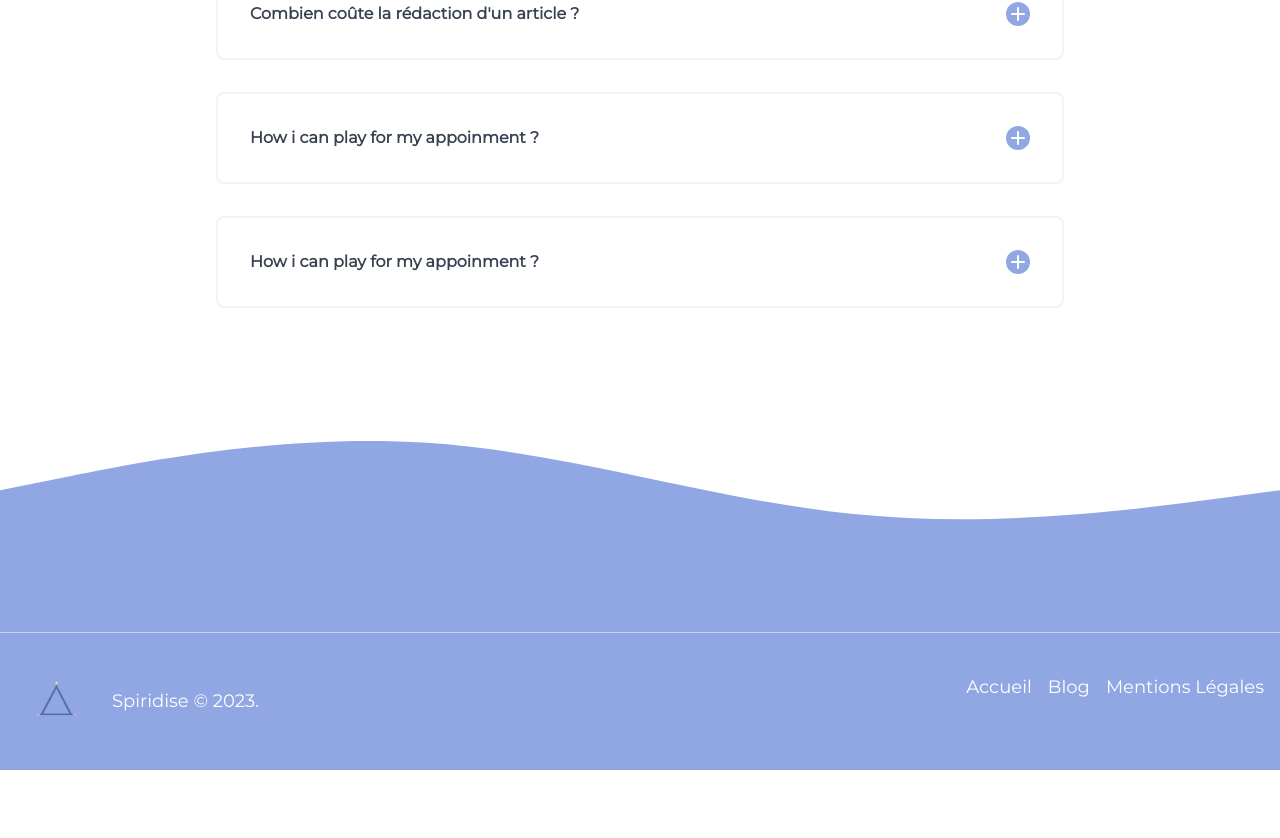
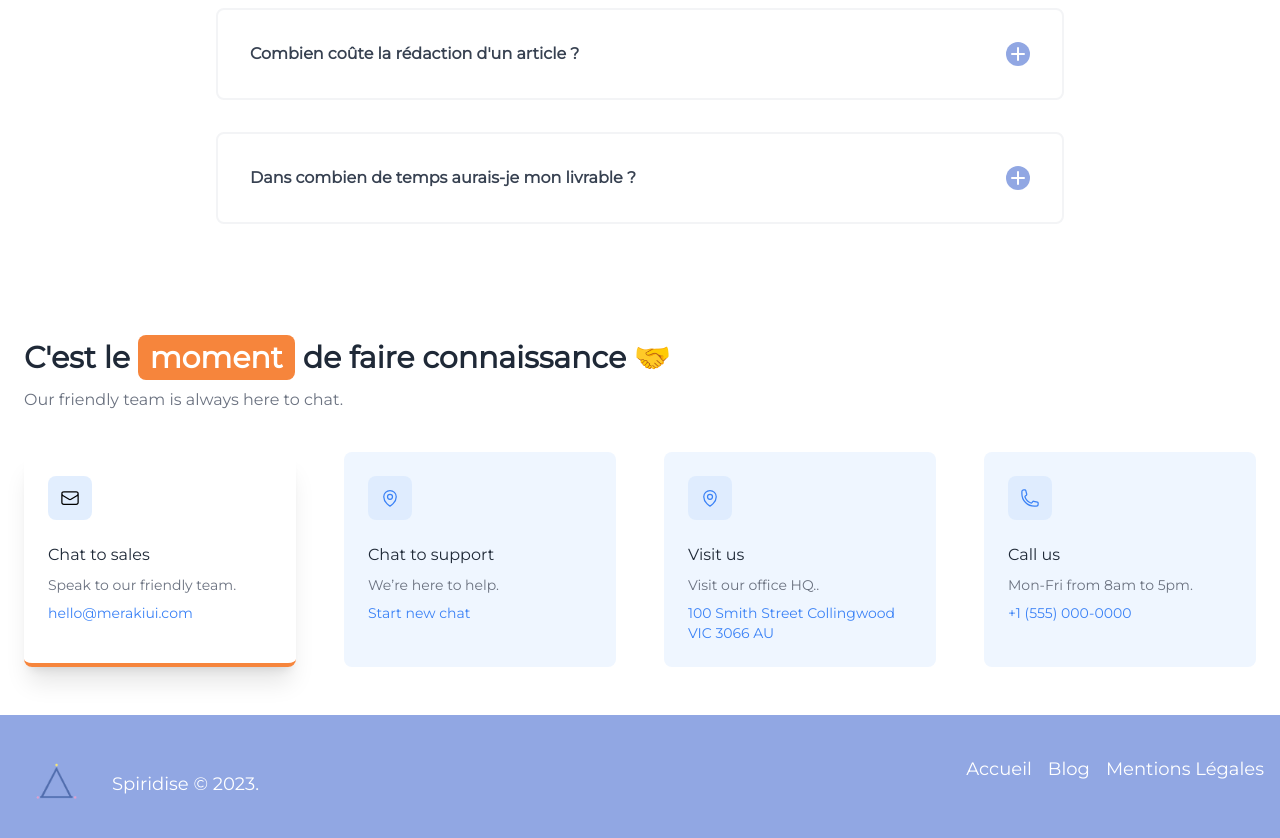
Before and after one commit to AlexandrePDA/Spiridise, a React (Create React App) app: page / in a window 1280 px wide. Shown: the part 5515-6353 px from the top of the page. Before the commit the page ends 6285 px from the top, so only its background shows below. Built offline with nearby package versions, Linux system fonts and the light colour scheme.

Commit message:
modif about me, contact, footer

```diff
--- a/src/Components/Contact.js
+++ b/src/Components/Contact.js
@@ -5,6 +5,72 @@ import React from "react";
 
 const Contact = () => {
   return (
+
+    <section id="contact" class="bg-white dark:bg-gray-900">
+    <div class="container px-6 py-12 mt-5 mx-auto">
+        <div>
+            <h1 class="mt-2 text-2xl font-semibold text-gray-800 md:text-3xl dark:text-white">C'est le <span className="bg-orange-s rounded-lg font-bold px-3 py-1 text-white">moment</span> de faire connaissance 🤝</h1>
+
+            <p class="mt-3 text-gray-500 dark:text-gray-400">Our friendly team is always here to chat.</p>
+        </div>
+
+        <div class="grid grid-cols-1 gap-12 mt-10 sm:grid-cols-2 lg:grid-cols-3 xl:grid-cols-4">
+            <div class="p-4 rounded-lg border-b-4 border-orange-s shadow-xl md:p-6 dark:bg-gray-800">
+                <span class="inline-block p-3  rounded-lg bg-blue-100/80 dark:bg-gray-700">
+                    <svg xmlns="http://www.w3.org/2000/svg"  fill="none" viewBox="0 0 24 24" stroke-width="1.5" stroke="currentColor" class="w-5 h-5">
+                        <path stroke-linecap="round" stroke-linejoin="round" d="M21.75 6.75v10.5a2.25 2.25 0 01-2.25 2.25h-15a2.25 2.25 0 01-2.25-2.25V6.75m19.5 0A2.25 2.25 0 0019.5 4.5h-15a2.25 2.25 0 00-2.25 2.25m19.5 0v.243a2.25 2.25 0 01-1.07 1.916l-7.5 4.615a2.25 2.25 0 01-2.36 0L3.32 8.91a2.25 2.25 0 01-1.07-1.916V6.75" />
+                    </svg>
+                </span>
+
+                <h2 class="mt-4 text-base font-medium text-gray-800 dark:text-white">Chat to sales</h2>
+                <p class="mt-2 text-sm text-gray-500 dark:text-gray-400">Speak to our friendly team.</p>
+                <p class="mt-2 text-sm text-blue-500 dark:text-blue-400">hello@merakiui.com</p>
+            </div>
+
+            <div class="p-4 rounded-lg bg-blue-50 md:p-6 dark:bg-gray-800">
+                <span class="inline-block p-3 text-blue-500 rounded-lg bg-blue-100/80 dark:bg-gray-700">
+                    <svg xmlns="http://www.w3.org/2000/svg" fill="none" viewBox="0 0 24 24" stroke-width="1.5" stroke="currentColor" class="w-5 h-5">
+                        <path stroke-linecap="round" stroke-linejoin="round" d="M15 10.5a3 3 0 11-6 0 3 3 0 016 0z" />
+                        <path stroke-linecap="round" stroke-linejoin="round" d="M19.5 10.5c0 7.142-7.5 11.25-7.5 11.25S4.5 17.642 4.5 10.5a7.5 7.5 0 1115 0z" />
+                    </svg>
+                </span>
+
+                <h2 class="mt-4 text-base font-medium text-gray-800 dark:text-white">Chat to support</h2>
+                <p class="mt-2 text-sm text-gray-500 dark:text-gray-400">We’re here to help.</p>
+                <p class="mt-2 text-sm text-blue-500 dark:text-blue-400">Start new chat</p>
+            </div>
+
+            <div class="p-4 rounded-lg bg-blue-50 md:p-6 dark:bg-gray-800">
+                <span class="inline-block p-3 text-blue-500 rounded-lg bg-blue-100/80 dark:bg-gray-700">
+                    <svg xmlns="http://www.w3.org/2000/svg" fill="none" viewBox="0 0 24 24" stroke-width="1.5" stroke="currentColor" class="w-5 h-5">
+                        <path stroke-linecap="round" stroke-linejoin="round" d="M15 10.5a3 3 0 11-6 0 3 3 0 016 0z" />
+                        <path stroke-linecap="round" stroke-linejoin="round" d="M19.5 10.5c0 7.142-7.5 11.25-7.5 11.25S4.5 17.642 4.5 10.5a7.5 7.5 0 1115 0z" />
+                    </svg>
+                </span>
+
+                <h2 class="mt-4 text-base font-medium text-gray-800 dark:text-white">Visit us</h2>
+                <p class="mt-2 text-sm text-gray-500 dark:text-gray-400">Visit our office HQ..</p>
+                <p class="mt-2 text-sm text-blue-500 dark:text-blue-400">100 Smith Street Collingwood VIC 3066 AU</p>
+            </div>
+
+            <div class="p-4 rounded-lg bg-blue-50 md:p-6 dark:bg-gray-800">
+                <span class="inline-block p-3 text-blue-500 rounded-lg bg-blue-100/80 dark:bg-gray-700">
+                    <svg xmlns="http://www.w3.org/2000/svg" fill="none" viewBox="0 0 24 24" stroke-width="1.5" stroke="currentColor" class="w-5 h-5">
+                        <path stroke-linecap="round" stroke-linejoin="round" d="M2.25 6.75c0 8.284 6.716 15 15 15h2.25a2.25 2.25 0 002.25-2.25v-1.372c0-.516-.351-.966-.852-1.091l-4.423-1.106c-.44-.11-.902.055-1.173.417l-.97 1.293c-.282.376-.769.542-1.21.38a12.035 12.035 0 01-7.143-7.143c-.162-.441.004-.928.38-1.21l1.293-.97c.363-.271.527-.734.417-1.173L6.963 3.102a1.125 1.125 0 00-1.091-.852H4.5A2.25 2.25 0 002.25 4.5v2.25z" />
+                    </svg>
+                </span>
+
+                <h2 class="mt-4 text-base font-medium text-gray-800 dark:text-white">Call us</h2>
+                <p class="mt-2 text-sm text-gray-500 dark:text-gray-400">Mon-Fri from 8am to 5pm.</p>
+                <p class="mt-2 text-sm text-blue-500 dark:text-blue-400">+1 (555) 000-0000</p>
+            </div>
+        </div>
+    </div>
+</section>
+
+
+
+
     // <div id="contact" className="pb-10">
 
     //   <div className="w-9/12 mx-auto rounded-xl shadow-lg bg-white md:w-1/2">
@@ -48,17 +114,17 @@ const Contact = () => {
     //     </div>
     //   </div>
     // </div>
-    <div id="contact">
-      <svg xmlns="http://www.w3.org/2000/svg" viewBox="0 0 1440 320">
-        <path
-          fill="#91a7e3"
-          fill-opacity="1"
-          d="M0,160L80,144C160,128,320,96,480,106.7C640,117,800,171,960,186.7C1120,203,1280,181,1360,170.7L1440,160L1440,320L1360,320C1280,320,1120,320,960,320C800,320,640,320,480,320C320,320,160,320,80,320L0,320Z"
-        ></path>
-      </svg>
+    //<div id="contact">
+     // <svg xmlns="http://www.w3.org/2000/svg" viewBox="0 0 1440 320">
+       // <path
+         // fill="#91a7e3"
+          //fill-opacity="1"
+          //d="M0,160L80,144C160,128,320,96,480,106.7C640,117,800,171,960,186.7C1120,203,1280,181,1360,170.7L1440,160L1440,320L1360,320C1280,320,1120,320,960,320C800,320,640,320,480,320C320,320,160,320,80,320L0,320Z"
+        //></path>
+      //</svg>
 
 
-    </div>
+   // </div>
   );
 };
 
--- a/src/Components/Faq.js
+++ b/src/Components/Faq.js
@@ -5,21 +5,22 @@ const Faq = () => {
     const [open1, setOpen1] = useState(false);
     const [open2, setOpen2] = useState(false);
     const [open3, setOpen3] = useState(false);
-    const [open4, setOpen4] = useState(false);
+
 
 
     return (
 
 
-        <section class="bg-white dark:bg-gray-900">
+        <section class="bg-white dark:bg-gray-900 mt-10">
+
     <div class="container max-w-4xl px-6 py-10 mx-auto">
-        <h1 class="text-2xl font-semibold text-center text-gray-800 lg:text-3xl dark:text-white">FAQ</h1>
+        <h2 class="text-4xl font-semibold text-center text-gray-800 lg:text-3xl dark:text-white">FAQ 💡</h2>
 
 
         <div class="mt-12 space-y-8">
             <div class="border-2 border-gray-100 rounded-lg dark:border-gray-700">
                 <button class="flex items-center justify-between w-full p-8" onClick={() => setOpen1(!open1)}>
-                    <h1 class="font-semibold text-gray-700 dark:text-white">J'ai un projet, comment cela se passe t-il?</h1>
+                    <h1 class="font-semibold text-gray-700 dark:text-white">J'ai un projet, comment on fait ?</h1>
 
 
 
@@ -52,7 +53,7 @@ const Faq = () => {
                 </button>
 
 
-                {open2? <p class="p-8 text-sm text-gray-500 dark:text-gray-300">
+                {open2?  <p class="p-8 text-sm text-gray-500 dark:text-gray-300">
                     La tarification varie en fonction d'un certain nombre de paramètres : longueur, complexité du sujet, nature de la cible ...
                     N'hésitez pas à me contacter pour bénéficier d'un devis personnalisé.
                 </p> : ""}
@@ -62,7 +63,7 @@ const Faq = () => {
 
             <div class="border-2 border-gray-100 rounded-lg dark:border-gray-700">
                 <button class="flex items-center justify-between w-full p-8" onClick={() => setOpen3(!open3)}>
-                    <h1 class="font-semibold text-gray-700 dark:text-white">How i can play for my appoinment ?</h1>
+                    <h1 class="font-semibold text-gray-700 dark:text-white">Dans combien de temps aurais-je mon livrable ?</h1>
 
 
                     {open3? <span class="text-gray-400 bg-gray-200 rounded-full" ><svg xmlns="http://www.w3.org/2000/svg" class="w-6 h-6" fill="none" viewBox="0 0 24 24" stroke="currentColor">
@@ -74,29 +75,11 @@ const Faq = () => {
 
 
                 {open3? <p class="p-8 text-sm text-gray-500 dark:text-gray-300">
-                    Lorem ipsum dolor sit, amet consectetur adipisicing elit. Voluptas eaque nobis, fugit odit omnis fugiat deleniti animi ab maxime cum laboriosam recusandae facere dolorum veniam quia pariatur obcaecati illo ducimus?
-                </p> : ""}
+Vos livrables vous sont envoyés à la date convenue lors du devis. Des envois intermédiaires sont prévus tout au long de la mission afin d'assurer un suivi constant. </p> : ""}
 
             </div>
 
-            <div class="border-2 border-gray-100 rounded-lg dark:border-gray-700">
-                <button class="flex items-center justify-between w-full p-8" onClick={() => setOpen4(!open4)}>
-                    <h1 class="font-semibold text-gray-700 dark:text-white">How i can play for my appoinment ?</h1>
 
-
-                    {open4? <span class="text-gray-400 bg-gray-200 rounded-full" ><svg xmlns="http://www.w3.org/2000/svg" class="w-6 h-6" fill="none" viewBox="0 0 24 24" stroke="currentColor">
-                            <path stroke-linecap="round" stroke-linejoin="round" stroke-width="2" d="M18 12H6" />
-                        </svg></span> : <span class="text-white bg-blue-s rounded-full" ><svg xmlns="http://www.w3.org/2000/svg" class="w-6 h-6" fill="none" viewBox="0 0 24 24" stroke="currentColor">
-                            <path stroke-linecap="round" stroke-linejoin="round" stroke-width="2" d="M12 6v6m0 0v6m0-6h6m-6 0H6" />
-                        </svg></span> }
-                </button>
-
-
-                {open4? <p class="p-8 text-sm text-gray-500 dark:text-gray-300">
-                    Lorem ipsum dolor sit, amet consectetur adipisicing elit. Voluptas eaque nobis, fugit odit omnis fugiat deleniti animi ab maxime cum laboriosam recusandae facere dolorum veniam quia pariatur obcaecati illo ducimus?
-                </p> : ""}
-
-            </div>
 
 
         </div>
--- a/tailwind.config.js
+++ b/tailwind.config.js
@@ -12,6 +12,8 @@ module.exports = {
       },
       colors: {
         'orange-s' : '#f6853c',
+        'orange-light': '#F4AC7D',
+        'orange-xtralight':'#F1E1D6',
         'pink-s' : '#f6dbf7',
         'purple-s' : '#6e4371',
         'blue-s' : '#91a7e3',
```
